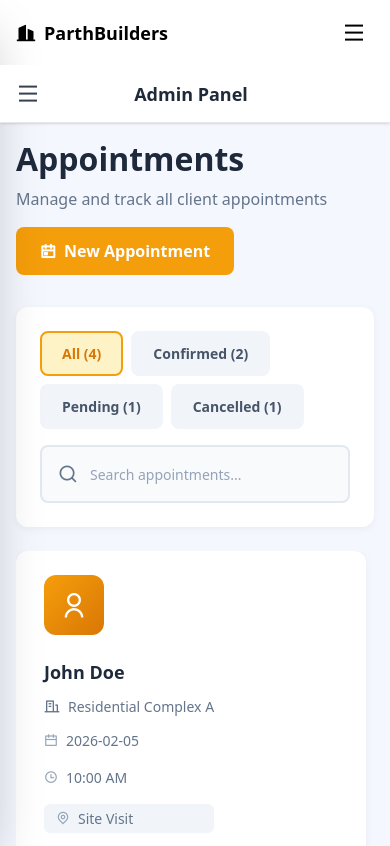
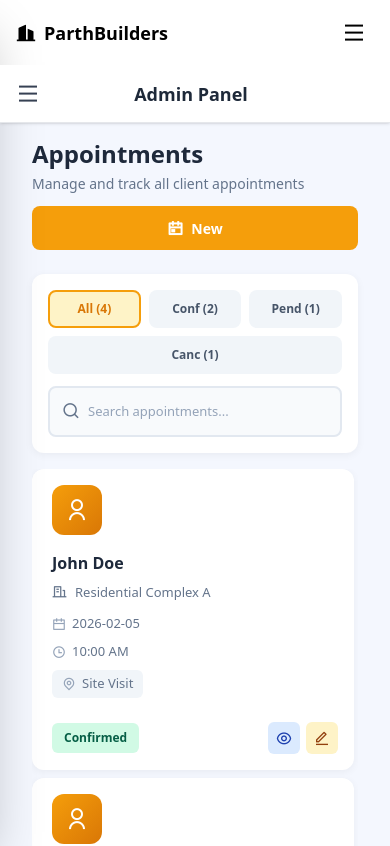
Before and after one commit to udaykene/react-dashboard, a React (Vite) app: page /admin/appointments in a window 390 px wide. Shown: the top 846 px of the page. Built offline with nearby package versions, Linux system fonts and the light colour scheme.

Commit message:
Add responsive classes on  Appointments page

```diff
--- a/src/pages/AdminAppointments.jsx
+++ b/src/pages/AdminAppointments.jsx
@@ -69,66 +69,76 @@ const AdminAppointments = () => {
 
   return (
     <AdminLayout>
-      <div className="flex flex-col h-screen">
+      <div className="flex flex-col h-screen px-4 sm:px-6 lg:px-8">
         {/* .appointments-header */}
-        <div className="flex flex-col md:flex-row justify-between items-start md:items-center mb-8 gap-4">
-          <div>
-            <h1 className="text-[2rem] font-bold text-[#1e293b] mb-2 leading-tight">
+        <div className="flex flex-col sm:flex-row md:flex-row justify-between items-start sm:items-center md:items-center mb-6 sm:mb-8 gap-3 sm:gap-4">
+          <div className="w-full sm:w-auto">
+            <h1 className="text-[1.5rem] sm:text-[1.75rem] md:text-[2rem] font-bold text-[#1e293b] mb-1 sm:mb-2 leading-tight">
               Appointments
             </h1>
-            <p className="text-[#64748b] text-[1rem]">
+            <p className="text-[#64748b] text-[0.875rem] sm:text-[0.9375rem] md:text-[1rem]">
               Manage and track all client appointments
             </p>
           </div>
-          <button className="flex items-center gap-2 bg-[#f59e0b] hover:bg-[#d97706] text-white px-6 py-3 rounded-lg font-semibold transition-all">
-            <i className="ri-calendar-event-line"></i>
-            New Appointment
+          <button className="w-full sm:w-auto flex items-center justify-center gap-2 bg-[#f59e0b] hover:bg-[#d97706] text-white px-4 sm:px-5 md:px-6 py-2.5 sm:py-3 rounded-lg font-semibold transition-all text-[0.875rem] sm:text-[0.9375rem] md:text-[1rem] whitespace-nowrap">
+            <i className="ri-calendar-event-line text-base sm:text-lg"></i>
+            <span className="hidden xs:inline">New Appointment</span>
+            <span className="xs:hidden">New</span>
           </button>
         </div>
 
         {/* .appointments-filters */}
-        <div className="bg-white p-6 rounded-[12px] shadow-[0_2px_8px_rgba(0,0,0,0.05)] mb-6 flex flex-col lg:flex-row justify-between items-stretch lg:items-center gap-4">
-          <div className="flex flex-wrap gap-2">
+        <div className="bg-white p-4 sm:p-5 md:p-6 rounded-[12px] shadow-[0_2px_8px_rgba(0,0,0,0.05)] mb-4 sm:mb-5 md:mb-6 flex flex-col lg:flex-row justify-between items-stretch lg:items-center gap-3 sm:gap-4">
+          <div className="flex flex-wrap gap-2 w-full lg:w-auto">
             {["all", "confirmed", "pending", "cancelled"].map((status) => (
               <button
                 key={status}
                 onClick={() => setFilterStatus(status)}
-                className={`px-5 py-2.5 rounded-lg font-semibold text-[0.875rem] transition-all border-2
+                className={`px-3 sm:px-4 md:px-5 py-2 sm:py-2.5 rounded-lg font-semibold text-[0.75rem] sm:text-[0.8125rem] md:text-[0.875rem] transition-all border-2 flex-1 sm:flex-initial whitespace-nowrap
                   ${
                     filterStatus === status
                       ? "bg-[#fef3c7] text-[#d97706] border-[#f59e0b]"
                       : "bg-[#f1f5f9] text-[#475569] border-transparent hover:bg-[#e2e8f0]"
                   }`}
               >
-                {status.charAt(0).toUpperCase() + status.slice(1)} (
-                {status === "all"
-                  ? appointments.length
-                  : appointments.filter((a) => a.status === status).length}
-                )
+                <span className="hidden sm:inline">
+                  {status.charAt(0).toUpperCase() + status.slice(1)} (
+                  {status === "all"
+                    ? appointments.length
+                    : appointments.filter((a) => a.status === status).length}
+                  )
+                </span>
+                <span className="sm:hidden">
+                  {status.charAt(0).toUpperCase() + status.slice(1).slice(0, 3)} (
+                  {status === "all"
+                    ? appointments.length
+                    : appointments.filter((a) => a.status === status).length}
+                  )
+                </span>
               </button>
             ))}
           </div>
 
           {/* .search-box */}
-          <div className="flex items-center gap-3 bg-[#f8fafc] px-4 py-3 rounded-lg border-2 border-[#e2e8f0] min-w-full md:min-w-[280px]">
-            <i className="ri-search-line text-[#64748b] text-[1.25rem]"></i>
+          <div className="flex items-center gap-2 sm:gap-3 bg-[#f8fafc] px-3 sm:px-4 py-2.5 sm:py-3 rounded-lg border-2 border-[#e2e8f0] w-full lg:min-w-[280px] lg:max-w-[320px]">
+            <i className="ri-search-line text-[#64748b] text-[1.125rem] sm:text-[1.25rem] flex-shrink-0"></i>
             <input
               type="text"
               placeholder="Search appointments..."
-              className="bg-transparent border-none outline-none text-[0.875rem] text-[#1e293b] flex-1 placeholder:text-[#94a3b8]"
+              className="bg-transparent border-none outline-none text-[0.8125rem] sm:text-[0.875rem] text-[#1e293b] flex-1 placeholder:text-[#94a3b8] w-full min-w-0"
             />
           </div>
         </div>
 
         {/* .appointments-list */}
-        <div className="flex flex-col gap-2.5 overflow-y-auto pr-2 no-scrollbar">
+        <div className="flex flex-col gap-2 sm:gap-2.5 overflow-y-auto pr-1 sm:pr-2 no-scrollbar pb-4">
           {filteredAppointments.length === 0 ? (
-            <div className="bg-white py-16 px-8 rounded-[12px] text-center shadow-[0_2px_8px_rgba(0,0,0,0.05)]">
-              <i className="ri-calendar-line text-[4rem] text-[#cbd5e1] mb-4"></i>
-              <h3 className="text-[1.5rem] font-bold text-[#1e293b] mb-2">
+            <div className="bg-white py-12 sm:py-14 md:py-16 px-6 sm:px-8 rounded-[12px] text-center shadow-[0_2px_8px_rgba(0,0,0,0.05)]">
+              <i className="ri-calendar-line text-[3rem] sm:text-[3.5rem] md:text-[4rem] text-[#cbd5e1] mb-3 sm:mb-4"></i>
+              <h3 className="text-[1.25rem] sm:text-[1.375rem] md:text-[1.5rem] font-bold text-[#1e293b] mb-2">
                 No appointments found
               </h3>
-              <p className="text-[#64748b]">
+              <p className="text-[#64748b] text-[0.875rem] sm:text-[0.9375rem] md:text-[1rem]">
                 There are no {filterStatus} appointments at the moment.
               </p>
             </div>
@@ -136,70 +146,78 @@ const AdminAppointments = () => {
             filteredAppointments.map((appointment) => (
               <div
                 key={appointment.id}
-                className="bg-white p-6 rounded-[12px] shadow-[0_2px_8px_rgba(0,0,0,0.05)] border-l-4 border-transparent hover:border-[#f59e0b] hover:shadow-[0_8px_20px_rgba(0,0,0,0.1)] hover:-translate-y-0.5 transition-all duration-300 flex flex-col lg:flex-row justify-between items-start lg:items-center gap-4"
+                className="bg-white p-4 sm:p-5 md:p-6 rounded-[12px] shadow-[0_2px_8px_rgba(0,0,0,0.05)] border-l-4 border-transparent hover:border-[#f59e0b] hover:shadow-[0_8px_20px_rgba(0,0,0,0.1)] hover:-translate-y-0.5 transition-all duration-300 flex flex-col lg:flex-row justify-between items-start lg:items-center gap-4 sm:gap-5"
               >
-                <div className="flex flex-col md:flex-row items-start md:items-center gap-6 flex-1">
+                <div className="flex flex-col sm:flex-row items-start sm:items-center gap-4 sm:gap-5 md:gap-6 flex-1 w-full">
                   {/* .appointment-icon */}
-                  <div className="w-[60px] h-[60px] bg-gradient-to-br from-[#f59e0b] to-[#d97706] rounded-[12px] flex items-center justify-center text-[1.75rem] text-white flex-shrink-0">
+                  <div className="w-[50px] h-[50px] sm:w-[55px] sm:h-[55px] md:w-[60px] md:h-[60px] bg-gradient-to-br from-[#f59e0b] to-[#d97706] rounded-[12px] flex items-center justify-center text-[1.5rem] sm:text-[1.625rem] md:text-[1.75rem] text-white flex-shrink-0">
                     <i className="ri-user-line"></i>
                   </div>
 
-                  <div className="flex-1">
-                    <h3 className="text-[1.125rem] font-bold text-[#1e293b] mb-2">
+                  <div className="flex-1 w-full sm:w-auto">
+                    <h3 className="text-[1rem] sm:text-[1.0625rem] md:text-[1.125rem] font-bold text-[#1e293b] mb-1.5 sm:mb-2">
                       {appointment.clientName}
                     </h3>
-                    <p className="flex items-center gap-2 text-[#64748b] text-[0.875rem] mb-3">
-                      <i className="ri-building-line text-[1rem]"></i>
-                      {appointment.project}
+                    <p className="flex items-center gap-2 text-[#64748b] text-[0.8125rem] sm:text-[0.875rem] mb-2.5 sm:mb-3">
+                      <i className="ri-building-line text-[0.9375rem] sm:text-[1rem]"></i>
+                      <span className="truncate">{appointment.project}</span>
                     </p>
                     {/* .appointment-meta */}
-                    <div className="flex flex-col md:flex-row gap-4 md:gap-6 flex-wrap">
-                      <span className="flex items-center gap-2 text-[0.875rem] text-[#64748b] font-medium">
-                        <i className="ri-calendar-line text-[#94a3b8]"></i>
-                        {appointment.date}
+                    <div className="flex flex-col xs:flex-row sm:flex-row gap-2 xs:gap-3 sm:gap-4 md:gap-6 flex-wrap">
+                      <span className="flex items-center gap-1.5 sm:gap-2 text-[0.8125rem] sm:text-[0.875rem] text-[#64748b] font-medium">
+                        <i className="ri-calendar-line text-[#94a3b8] text-sm sm:text-base"></i>
+                        <span className="whitespace-nowrap">{appointment.date}</span>
                       </span>
-                      <span className="flex items-center gap-2 text-[0.875rem] text-[#64748b] font-medium">
-                        <i className="ri-time-line text-[#94a3b8]"></i>
-                        {appointment.time}
+                      <span className="flex items-center gap-1.5 sm:gap-2 text-[0.8125rem] sm:text-[0.875rem] text-[#64748b] font-medium">
+                        <i className="ri-time-line text-[#94a3b8] text-sm sm:text-base"></i>
+                        <span className="whitespace-nowrap">{appointment.time}</span>
                       </span>
-                      <span className="flex items-center gap-2 text-[0.875rem] text-[#64748b] font-medium bg-[#f1f5f9] px-3 py-1 rounded-md">
-                        <i className="ri-map-pin-line text-[#94a3b8]"></i>
-                        {appointment.type}
+                      <span className="flex items-center gap-1.5 sm:gap-2 text-[0.8125rem] sm:text-[0.875rem] text-[#64748b] font-medium bg-[#f1f5f9] px-2.5 sm:px-3 py-1 rounded-md w-fit">
+                        <i className="ri-map-pin-line text-[#94a3b8] text-sm sm:text-base"></i>
+                        <span className="whitespace-nowrap">{appointment.type}</span>
                       </span>
                     </div>
                   </div>
                 </div>
 
-                <div className="flex items-center justify-between lg:justify-end w-full lg:w-auto gap-4 pt-2">
+                <div className="flex items-center justify-between sm:justify-end lg:justify-end w-full sm:w-auto lg:w-auto gap-3 sm:gap-4 pt-2 sm:pt-0">
                   <span
-                    className={`px-4 py-2 rounded-md text-[0.875rem] font-semibold capitalize ${getStatusStyles(
+                    className={`px-3 sm:px-4 py-1.5 sm:py-2 rounded-md text-[0.75rem] sm:text-[0.8125rem] md:text-[0.875rem] font-semibold capitalize whitespace-nowrap ${getStatusStyles(
                       appointment.status
                     )}`}
                   >
                     {appointment.status}
                   </span>
 
-                  <div className="flex gap-2">
+                  <div className="flex gap-1.5 sm:gap-2">
                     {appointment.status === "pending" && (
                       <>
                         <button
                           onClick={() => handleStatusChange(appointment.id, "confirmed")}
-                          className="w-9 h-9 flex items-center justify-center rounded-md bg-[#d1fae5] text-[#065f46] hover:bg-[#10b981] hover:text-white hover:scale-110 transition-all text-[1.125rem]"
+                          className="w-8 h-8 sm:w-9 sm:h-9 flex items-center justify-center rounded-md bg-[#d1fae5] text-[#065f46] hover:bg-[#10b981] hover:text-white hover:scale-110 transition-all text-[1rem] sm:text-[1.125rem]"
+                          title="Confirm"
                         >
                           <i className="ri-check-line"></i>
                         </button>
                         <button
                           onClick={() => handleStatusChange(appointment.id, "cancelled")}
-                          className="w-9 h-9 flex items-center justify-center rounded-md bg-[#fee2e2] text-[#991b1b] hover:bg-[#ef4444] hover:text-white hover:scale-110 transition-all text-[1.125rem]"
+                          className="w-8 h-8 sm:w-9 sm:h-9 flex items-center justify-center rounded-md bg-[#fee2e2] text-[#991b1b] hover:bg-[#ef4444] hover:text-white hover:scale-110 transition-all text-[1rem] sm:text-[1.125rem]"
+                          title="Cancel"
                         >
                           <i className="ri-close-line"></i>
                         </button>
                       </>
                     )}
-                    <button className="w-9 h-9 flex items-center justify-center rounded-md bg-[#dbeafe] text-[#1e40af] hover:bg-[#3b82f6] hover:text-white hover:scale-110 transition-all text-[1.125rem]">
+                    <button
+                      className="w-8 h-8 sm:w-9 sm:h-9 flex items-center justify-center rounded-md bg-[#dbeafe] text-[#1e40af] hover:bg-[#3b82f6] hover:text-white hover:scale-110 transition-all text-[1rem] sm:text-[1.125rem]"
+                      title="View"
+                    >
                       <i className="ri-eye-line"></i>
                     </button>
-                    <button className="w-9 h-9 flex items-center justify-center rounded-md bg-[#fef3c7] text-[#92400e] hover:bg-[#f59e0b] hover:text-white hover:scale-110 transition-all text-[1.125rem]">
+                    <button
+                      className="w-8 h-8 sm:w-9 sm:h-9 flex items-center justify-center rounded-md bg-[#fef3c7] text-[#92400e] hover:bg-[#f59e0b] hover:text-white hover:scale-110 transition-all text-[1rem] sm:text-[1.125rem]"
+                      title="Edit"
+                    >
                       <i className="ri-edit-line"></i>
                     </button>
                   </div>
```
